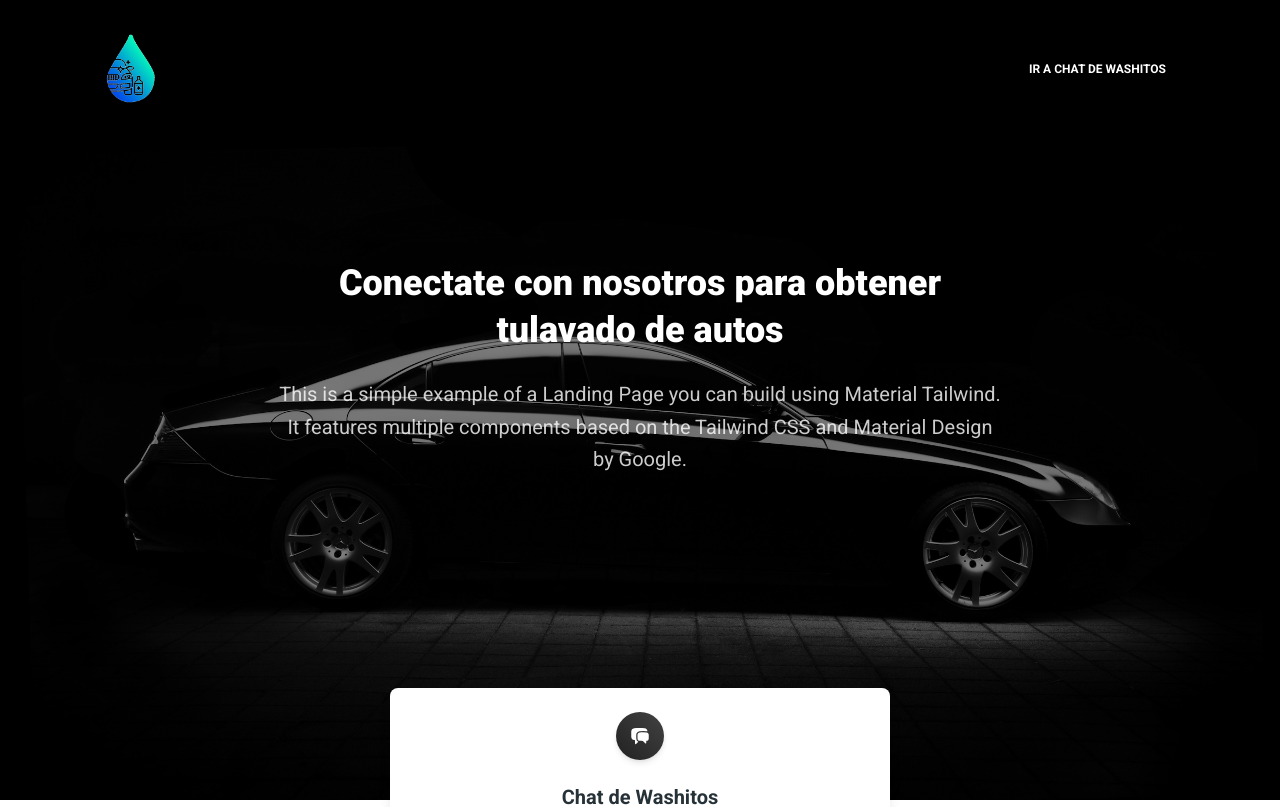
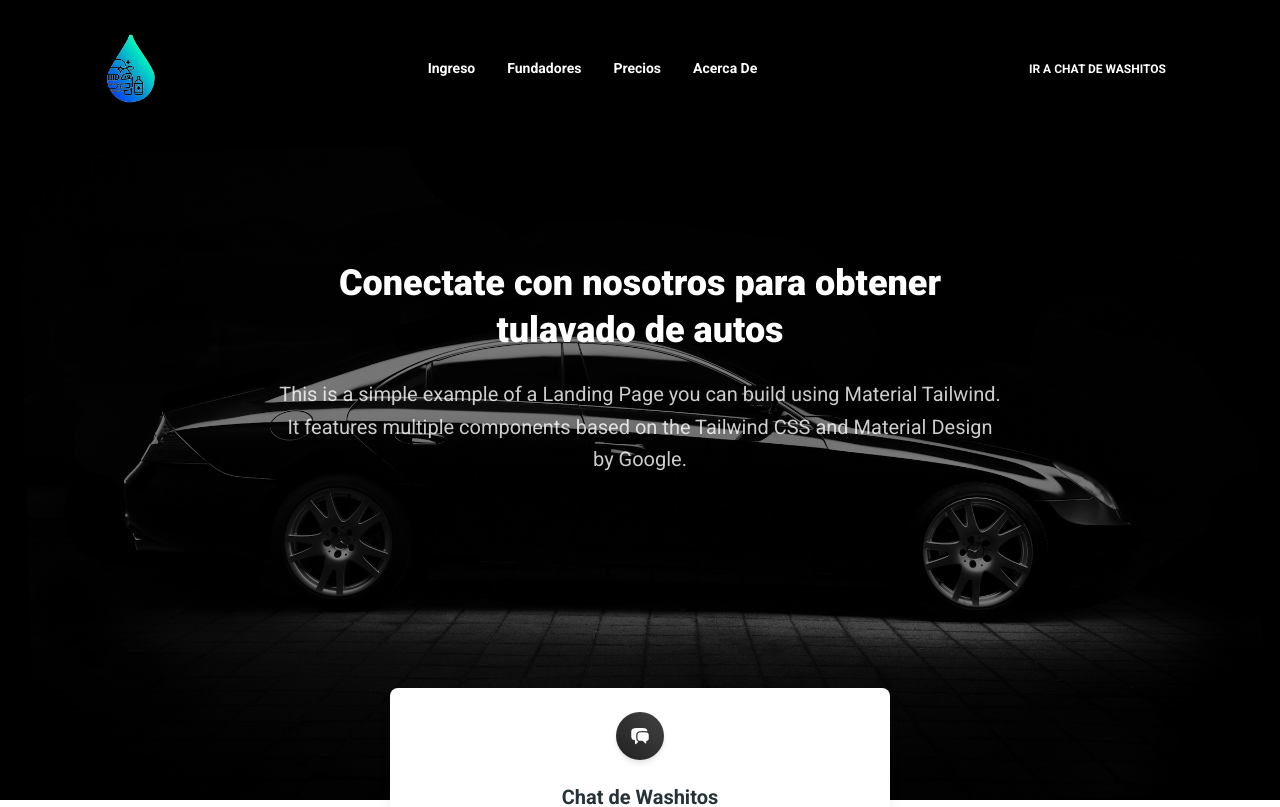
Before and after one commit to sholomperman/Washito, a React (Vite) app: page / in a window 1280 px wide. Shown: the top 807 px of the page. Built offline with nearby package versions, Linux system fonts and the light colour scheme.

Commit message:
made it snap and fineshed the navbar

```diff
--- a/public/css/tailwind.css
+++ b/public/css/tailwind.css
@@ -1,3 +1,7 @@
 @tailwind base;
 @tailwind components;
 @tailwind utilities;
+
+html {
+    scroll-behavior: smooth;
+  }
--- a/src/data/team-data.js
+++ b/src/data/team-data.js
@@ -1,8 +1,8 @@
 export const teamData = [
   {
-    img: "/img/team-1.jpg",
+    img: "/img/",
     name: "Josi",
-    position: "gerente de logística",
+    position: "G`erente de logística",
     socials: [
       // {
       //   color: "light-blue",
@@ -19,7 +19,7 @@ export const teamData = [
     ],
   },
   {
-    img: "/img/team-2.jpg",
+    img: "/img/jaim.jpeg",
     name: "Jaim",
     position: "Especialista en Marketing",
     socials: [
--- a/src/pages/home.jsx
+++ b/src/pages/home.jsx
@@ -59,8 +59,8 @@ export function Home() {
               />
             ))}
           </div>
-          <Services />
-          <div className="mt-32 flex flex-wrap items-center">
+          <Services/>
+          <div id="AcercaDe" className="mt-32 flex flex-wrap items-center">
             <div className="mx-auto -mt-8 w-full px-4 md:w-5/12">
               <div className="mb-6 inline-flex h-16 w-16 items-center justify-center rounded-full bg-blue-gray-900 p-2 text-center shadow-lg">
                 <RocketLaunchIcon className="h-8 w-8 text-white " />
@@ -130,7 +130,7 @@ export function Home() {
           </div>
         </div>
       </section>
-      <section className="px-4 pt-20 pb-48">
+      <section id="Fundadores" className="px-4 pt-20 pb-48">
         <div className="container mx-auto text-white/95">
           <PageTitle section="Nuestro equipo">
             <h1 className="text-white/70 text-3xl mb-4">Aquí están nuestros fundadores</h1>
--- a/src/pages/index.js
+++ b/src/pages/index.js
@@ -1,4 +1,3 @@
 export * from "@/pages/home";
 export * from "@/pages/profile";
 export * from "@/pages/contacto";
-export * from "@/pages/sign-up";
--- a/src/pages/services.jsx
+++ b/src/pages/services.jsx
@@ -13,7 +13,7 @@ import {  servicesData } from "@/data";
 const Services = () => {
 
   return (
-    <section className="relative bg-white my-24 px-4">
+    <section id="Precios" className="relative bg-white my-24 px-4">
     <div className="container mx-auto">
       <PageTitle section="Precios" heading="Más vendidos">
       Nosotros lavamos los autos por fuera muy bien y los dejamos con un brillo espectacular.
--- a/src/routes.jsx
+++ b/src/routes.jsx
@@ -1,4 +1,4 @@
-import { Home, Profile, SignUp } from "@/pages";
+import { Home, Profile } from "@/pages";
 import TerminosDeUso from './pages/terminos-de-uso';// its not getting export from index.js for some reason
 
 
@@ -18,9 +18,24 @@ export const nonViewRoutes = [
 
 export const routes = [
   {
-    name: "",
+    name: "Ingreso",
     path: "/",
     element: <Home />,
+  },
+  {
+    name: "Fundadores",
+    href: "#Fundadores",
+    element: '',
+  },
+  {
+    name: "Precios",
+    href: "#Precios",
+    element: '',
+  },
+  {
+    name: "Acerca de",
+    href: "#AcercaDe",
+    element: '',
   },
 ];
 
--- a/src/widgets/cards/team-card.jsx
+++ b/src/widgets/cards/team-card.jsx
@@ -9,7 +9,7 @@ export function TeamCard({ img, name, position, socials }) {
         alt={name}
         size="xxl"
         variant="rounded"
-        className="h-full w-full shadow-lg text-black"
+        className="h-full w-full shadow-lg text-black bg-black"
       />
       <Typography variant="h5" color="white" className="mt-6 mb-1">
         {name}
--- a/src/widgets/layout/navbar.jsx
+++ b/src/widgets/layout/navbar.jsx
@@ -8,7 +8,7 @@ import {
   Button,
   IconButton,
 } from "@material-tailwind/react";
-import { Bars3Icon, XMarkIcon } from "@heroicons/react/24/outline";
+import { Bars3Icon, XMarkIcon, QrCodeIcon } from "@heroicons/react/24/outline";
 
 export const whatsAppUrl = 'https://chat.whatsapp.com/BfChyyd6odkEvfH1YDSGjI'
 export function Navbar({ brandName, routes, action }) {
@@ -25,6 +25,7 @@ export function Navbar({ brandName, routes, action }) {
     <ul className="mb-4 mt-2 flex flex-col gap-2 text-inherit lg:mb-0 lg:mt-0 lg:flex-row lg:items-center lg:gap-6">
       {routes.map(({ name, path, icon, href, target }) => (
         <Typography
+          onClick={()=>{setOpenNav(false)}}
           key={name}
           as="li"
           variant="small"
@@ -33,6 +34,7 @@ export function Navbar({ brandName, routes, action }) {
         >
           {href ? (
             <a
+              onClick={()=>{setOpenNav(false)}}
               href={href}
               target={target}
               className="flex items-center gap-1 p-1 font-bold"
@@ -43,6 +45,7 @@ export function Navbar({ brandName, routes, action }) {
                 })}
               {name}
             </a>
+
           ) : (
             <Link
               to={path}
@@ -95,18 +98,18 @@ export function Navbar({ brandName, routes, action }) {
         </IconButton>
       </div>
       <MobileNav
-        className="rounded-xl bg-white px-4 pt-4 pb-4 text-blue-gray-900 flex items-center justify-center"
+        className="rounded-xl bg-white px-4 pt-2 pb-4 text-blue-gray-900"
         open={openNav}
       >
          <div className="container mx-auto">
-          {/* {navList} */}
+          {navList}
 
           <a
             href={whatsAppUrl}
             target="_blank"
             className="m-2 block"
           >
-            <Button variant="text" size="sm" fullWidth>
+            <Button variant="gradient" size="sm" fullWidth>
             Ir a Chat de Washitos
             </Button>
           </a>
```
Also changed, not shown: public/img/jaim.jpeg (added).
